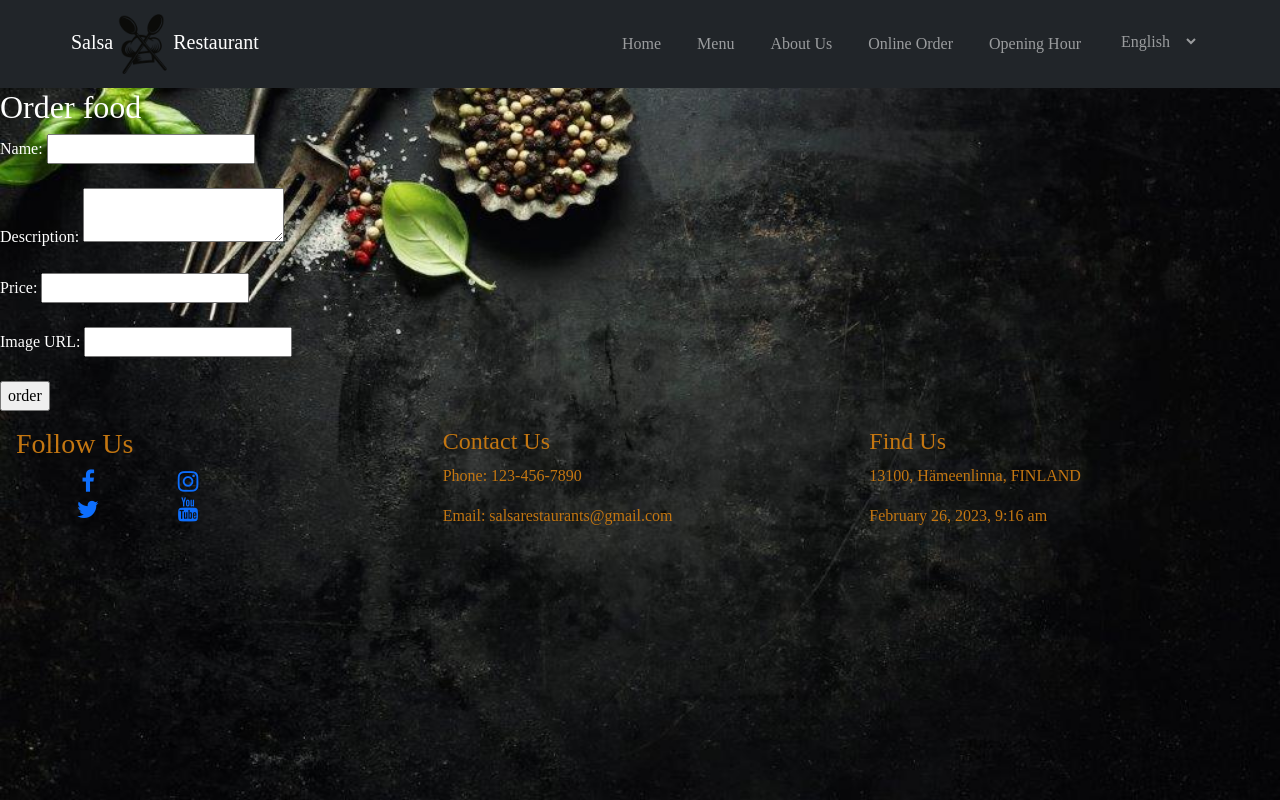
After one commit to jayram22000/TE-M-14, a PHP site: page /crude/food.php in a window 1280 px wide. The commit adds this page. Run offline with PHP 8.4, Linux system fonts and the light colour scheme.

Commit message:
create food.php for a menu page 2 order food from

```diff
--- /dev/null
+++ b/crude/food.php
@@ -0,0 +1,62 @@
+<?php include "../header1.php" ?>   <!-- universal footer !-->
+<style>
+      body{
+      background-color:none;
+      font-family: latha;
+      color:white;
+      background:url(../image/food.jpg)no-repeat;
+      background-size: cover;
+  }
+
+</style>
+<body>
+
+	<h2>Order food</h2>
+
+	<form method="post" action="food.php">
+		<label for="name">Name:</label>
+		<input type="text" name="name" id="name" required><br><br>
+
+		<label for="description">Description:</label>
+		<textarea name="description" id="description" required></textarea><br><br>
+
+		<label for="price">Price:</label>
+		<input type="number" name="price" id="price" required><br><br>
+
+		<label for="image_url">Image URL:</label>
+		<input type="text" name="image_url" id="image_url" required><br><br>
+
+		<input type="submit" name="submit" value="order">
+	</form>
+    <?php
+if(isset($_POST['submit'])) {
+    // Connect to the database
+    $servername = "db";
+    $username = "data2";
+    $password = "zack";
+    $dbname = "data2";
+    //creating connection
+    $conn = new mysqli($servername, $username, $password, $dbname);
+    // Check for connection errors
+    if ($conn->connect_error) {
+        die("Connection failed: " . $conn->connect_error);
+    }
+    // Get form data
+    $name = $_POST['name'];
+    $description = $_POST['description'];
+    $price = $_POST['price'];
+    $image_url = $_POST['image_url'];
+    // Create SQL statement
+    $sql = "INSERT INTO menu (name, description, price, image_url) VALUES ('$name', '$description', '$price', '$image_url')";
+    // Execute SQL statement and check for errors
+    if ($conn->query($sql) === TRUE) {
+        echo "Food has been ordered";
+    } else {
+        echo "Error: " . $sql . "<br>" . $conn->error;
+    }
+    // Close database connection
+    $conn->close();
+}
+?>
+</body>
+<?php include "../footer2.php" ?>
--- a/crude/team14.sql
+++ b/crude/team14.sql
@@ -60,7 +60,7 @@ CREATE TABLE `order` (
   `menu_id` int NOT NULL,
   `user_id` int NOT NULL,
   `quantity` int NOT NULL,
-  `status` varchar(50) NOT NULL,
+  `status` varchar(50) NOT NULL
   `created_at` timestamp NOT NULL DEFAULT CURRENT_TIMESTAMP
 ) ENGINE=InnoDB DEFAULT CHARSET=utf8mb4 COLLATE=utf8mb4_0900_ai_ci;
 
@@ -75,7 +75,7 @@ CREATE TABLE `reservation` (
   `name` varchar(50) NOT NULL,
   `email` varchar(50) NOT NULL,
   `phone` varchar(15) NOT NULL,
-  `date` date NOT NULL
+  `date` date NOT NULL,
 ) ENGINE=InnoDB DEFAULT CHARSET=utf8mb4 COLLATE=utf8mb4_0900_ai_ci;
 
 --
```
Also changed, not shown: menu.php (+6 -6 lines), 1 other file.
